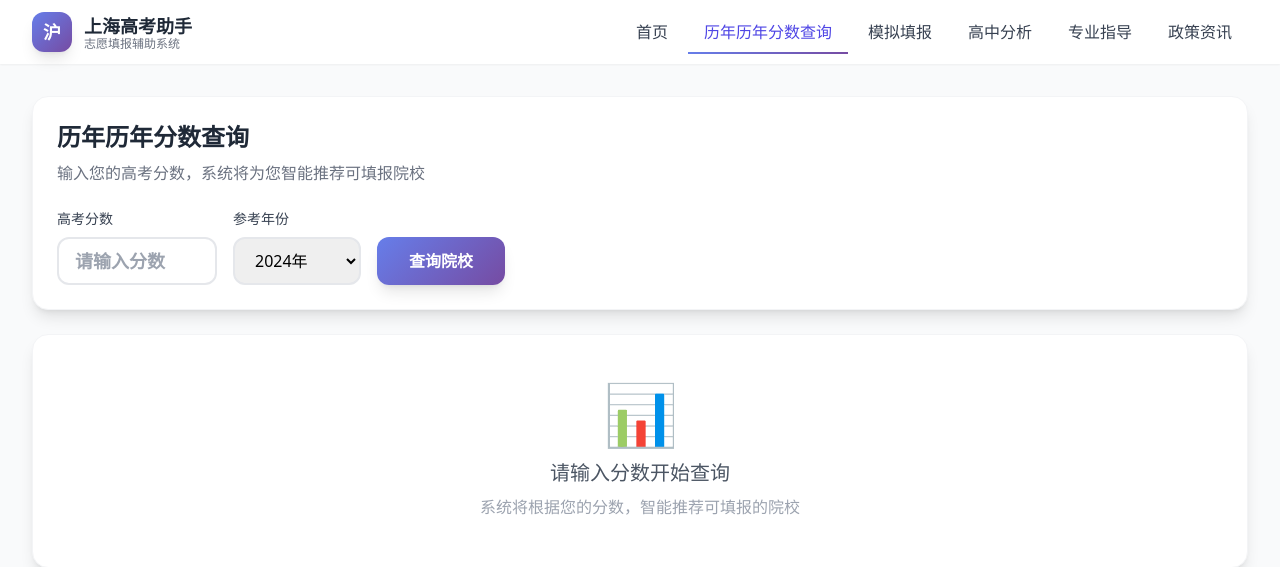
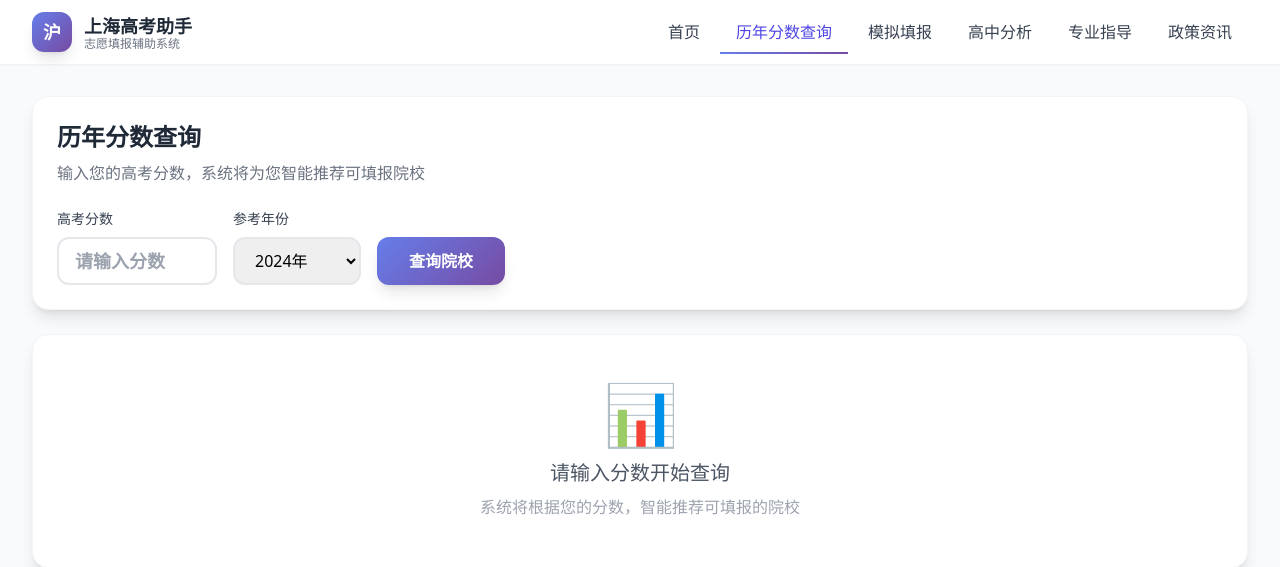
Before and after one commit to diaozy/SHGaoKao, a Flask app: page /query in a window 1280 px wide. Shown: the top 567 px of the page. Run offline with Flask 3, Linux system fonts and the light colour scheme; some libraries are stand-ins or nearby versions.

Commit message:
fix: 修复菜单名称重复问题

```diff
--- a/templates/major.html
+++ b/templates/major.html
@@ -88,7 +88,7 @@
                     <!-- 桌面导航 -->
                     <div class="hidden md:flex items-center space-x-1">
                         <a href="/" class="nav-item px-4 py-2 text-gray-700 font-medium hover:text-primary-600 transition-colors">首页</a>
-                        <a href="/query" class="nav-item px-4 py-2 text-gray-700 font-medium hover:text-primary-600 transition-colors">历年历年分数查询</a>
+                        <a href="/query" class="nav-item px-4 py-2 text-gray-700 font-medium hover:text-primary-600 transition-colors">历年分数查询</a>
                         <a href="/simulate" class="nav-item px-4 py-2 text-gray-700 font-medium hover:text-primary-600 transition-colors">模拟填报</a>
                         <a href="/school" class="nav-item px-4 py-2 text-gray-700 font-medium hover:text-primary-600 transition-colors">高中分析</a>
                         <a href="/major" class="nav-item active px-4 py-2 text-primary-600 font-medium">专业指导</a>
@@ -109,7 +109,7 @@
             <div v-show="mobileMenuOpen" class="md:hidden bg-white border-t border-gray-100">
                 <div class="px-4 py-3 space-y-1">
                     <a href="/" class="block px-4 py-2 rounded-lg text-gray-700 hover:bg-gray-50">首页</a>
-                    <a href="/query" class="block px-4 py-2 rounded-lg text-gray-700 hover:bg-gray-50">历年历年分数查询</a>
+                    <a href="/query" class="block px-4 py-2 rounded-lg text-gray-700 hover:bg-gray-50">历年分数查询</a>
                     <a href="/simulate" class="block px-4 py-2 rounded-lg text-gray-700 hover:bg-gray-50">模拟填报</a>
                     <a href="/school" class="block px-4 py-2 rounded-lg text-gray-700 hover:bg-gray-50">高中分析</a>
                     <a href="/major" class="block px-4 py-2 rounded-lg bg-primary-50 text-primary-600 font-medium">专业指导</a>
--- a/templates/news.html
+++ b/templates/news.html
@@ -106,7 +106,7 @@
                     <!-- 桌面导航 -->
                     <div class="hidden md:flex items-center space-x-1">
                         <a href="/" class="nav-item px-4 py-2 text-gray-700 font-medium hover:text-primary-600 transition-colors">首页</a>
-                        <a href="/query" class="nav-item px-4 py-2 text-gray-700 font-medium hover:text-primary-600 transition-colors">历年历年分数查询</a>
+                        <a href="/query" class="nav-item px-4 py-2 text-gray-700 font-medium hover:text-primary-600 transition-colors">历年分数查询</a>
                         <a href="/simulate" class="nav-item px-4 py-2 text-gray-700 font-medium hover:text-primary-600 transition-colors">模拟填报</a>
                         <a href="/school" class="nav-item px-4 py-2 text-gray-700 font-medium hover:text-primary-600 transition-colors">高中分析</a>
                         <a href="/major" class="nav-item px-4 py-2 text-gray-700 font-medium hover:text-primary-600 transition-colors">专业指导</a>
@@ -127,7 +127,7 @@
             <div v-show="mobileMenuOpen" class="md:hidden bg-white border-t border-gray-100">
                 <div class="px-4 py-3 space-y-1">
                     <a href="/" class="block px-4 py-2 rounded-lg text-gray-700 hover:bg-gray-50">首页</a>
-                    <a href="/query" class="block px-4 py-2 rounded-lg text-gray-700 hover:bg-gray-50">历年历年分数查询</a>
+                    <a href="/query" class="block px-4 py-2 rounded-lg text-gray-700 hover:bg-gray-50">历年分数查询</a>
                     <a href="/simulate" class="block px-4 py-2 rounded-lg text-gray-700 hover:bg-gray-50">模拟填报</a>
                     <a href="/school" class="block px-4 py-2 rounded-lg text-gray-700 hover:bg-gray-50">高中分析</a>
                     <a href="/major" class="block px-4 py-2 rounded-lg text-gray-700 hover:bg-gray-50">专业指导</a>
--- a/templates/query.html
+++ b/templates/query.html
@@ -3,7 +3,7 @@
 <head>
     <meta charset="UTF-8">
     <meta name="viewport" content="width=device-width, initial-scale=1.0">
-    <title>历年历年分数查询 - 上海高考志愿填报辅助系统</title>
+    <title>历年分数查询 - 上海高考志愿填报辅助系统</title>
     <!-- Tailwind CSS -->
     <script src="https://cdn.tailwindcss.com"></script>
     <!-- Vue 3 -->
@@ -82,7 +82,7 @@
                     </a>
                     <div class="hidden md:flex items-center space-x-1">
                         <a href="/" class="nav-item px-4 py-2 text-gray-700 font-medium hover:text-primary-600 transition-colors">首页</a>
-                        <a href="/query" class="nav-item active px-4 py-2 text-primary-600 font-medium">历年历年分数查询</a>
+                        <a href="/query" class="nav-item active px-4 py-2 text-primary-600 font-medium">历年分数查询</a>
                         <a href="/simulate" class="nav-item px-4 py-2 text-gray-700 font-medium hover:text-primary-600 transition-colors">模拟填报</a>
                         <a href="/school" class="nav-item px-4 py-2 text-gray-700 font-medium hover:text-primary-600 transition-colors">高中分析</a>
                         <a href="/major" class="nav-item px-4 py-2 text-gray-700 font-medium hover:text-primary-600 transition-colors">专业指导</a>
@@ -103,7 +103,7 @@
             <div v-show="mobileMenuOpen" class="md:hidden bg-white border-t border-gray-100">
                 <div class="px-4 py-3 space-y-1">
                     <a href="/" class="block px-4 py-2 rounded-lg text-gray-700 hover:bg-gray-50">首页</a>
-                    <a href="/query" class="block px-4 py-2 rounded-lg bg-primary-50 text-primary-600 font-medium">历年历年分数查询</a>
+                    <a href="/query" class="block px-4 py-2 rounded-lg bg-primary-50 text-primary-600 font-medium">历年分数查询</a>
                     <a href="/simulate" class="block px-4 py-2 rounded-lg text-gray-700 hover:bg-gray-50">模拟填报</a>
                     <a href="/school" class="block px-4 py-2 rounded-lg text-gray-700 hover:bg-gray-50">高中分析</a>
                     <a href="/major" class="block px-4 py-2 rounded-lg text-gray-700 hover:bg-gray-50">专业指导</a>
@@ -116,7 +116,7 @@
         <main class="max-w-7xl mx-auto px-4 sm:px-6 lg:px-8 py-8">
             <!-- 查询卡片 -->
             <div class="bg-white rounded-2xl shadow-lg border border-gray-100 p-6 mb-6">
-                <h1 class="text-2xl font-bold text-gray-800 mb-2">历年历年分数查询</h1>
+                <h1 class="text-2xl font-bold text-gray-800 mb-2">历年分数查询</h1>
                 <p class="text-gray-500 mb-6">输入您的高考分数，系统将为您智能推荐可填报院校</p>
 
                 <div class="flex flex-wrap gap-4 items-end">
--- a/templates/school.html
+++ b/templates/school.html
@@ -88,7 +88,7 @@
                     <!-- 桌面导航 -->
                     <div class="hidden md:flex items-center space-x-1">
                         <a href="/" class="nav-item px-4 py-2 text-gray-700 font-medium hover:text-primary-600 transition-colors">首页</a>
-                        <a href="/query" class="nav-item px-4 py-2 text-gray-700 font-medium hover:text-primary-600 transition-colors">历年历年分数查询</a>
+                        <a href="/query" class="nav-item px-4 py-2 text-gray-700 font-medium hover:text-primary-600 transition-colors">历年分数查询</a>
                         <a href="/simulate" class="nav-item px-4 py-2 text-gray-700 font-medium hover:text-primary-600 transition-colors">模拟填报</a>
                         <a href="/school" class="nav-item active px-4 py-2 text-primary-600 font-medium">高中分析</a>
                         <a href="/major" class="nav-item px-4 py-2 text-gray-700 font-medium hover:text-primary-600 transition-colors">专业指导</a>
@@ -109,7 +109,7 @@
             <div v-show="mobileMenuOpen" class="md:hidden bg-white border-t border-gray-100">
                 <div class="px-4 py-3 space-y-1">
                     <a href="/" class="block px-4 py-2 rounded-lg text-gray-700 hover:bg-gray-50">首页</a>
-                    <a href="/query" class="block px-4 py-2 rounded-lg text-gray-700 hover:bg-gray-50">历年历年分数查询</a>
+                    <a href="/query" class="block px-4 py-2 rounded-lg text-gray-700 hover:bg-gray-50">历年分数查询</a>
                     <a href="/simulate" class="block px-4 py-2 rounded-lg text-gray-700 hover:bg-gray-50">模拟填报</a>
                     <a href="/school" class="block px-4 py-2 rounded-lg bg-primary-50 text-primary-600 font-medium">高中分析</a>
                     <a href="/major" class="block px-4 py-2 rounded-lg text-gray-700 hover:bg-gray-50">专业指导</a>
--- a/templates/simulate.html
+++ b/templates/simulate.html
@@ -81,7 +81,7 @@
                     <!-- 桌面导航 -->
                     <div class="hidden md:flex items-center space-x-1">
                         <a href="/" class="nav-item px-4 py-2 text-gray-700 font-medium hover:text-primary-600 transition-colors">首页</a>
-                        <a href="/query" class="nav-item px-4 py-2 text-gray-700 font-medium hover:text-primary-600 transition-colors">历年历年分数查询</a>
+                        <a href="/query" class="nav-item px-4 py-2 text-gray-700 font-medium hover:text-primary-600 transition-colors">历年分数查询</a>
                         <a href="/simulate" class="nav-item active px-4 py-2 text-primary-600 font-medium">模拟填报</a>
                         <a href="/school" class="nav-item px-4 py-2 text-gray-700 font-medium hover:text-primary-600 transition-colors">高中分析</a>
                         <a href="/major" class="nav-item px-4 py-2 text-gray-700 font-medium hover:text-primary-600 transition-colors">专业指导</a>
@@ -102,7 +102,7 @@
             <div v-show="mobileMenuOpen" class="md:hidden bg-white border-t border-gray-100">
                 <div class="px-4 py-3 space-y-1">
                     <a href="/" class="block px-4 py-2 rounded-lg text-gray-700 hover:bg-gray-50">首页</a>
-                    <a href="/query" class="block px-4 py-2 rounded-lg text-gray-700 hover:bg-gray-50">历年历年分数查询</a>
+                    <a href="/query" class="block px-4 py-2 rounded-lg text-gray-700 hover:bg-gray-50">历年分数查询</a>
                     <a href="/simulate" class="block px-4 py-2 rounded-lg bg-primary-50 text-primary-600 font-medium">模拟填报</a>
                     <a href="/school" class="block px-4 py-2 rounded-lg text-gray-700 hover:bg-gray-50">高中分析</a>
                     <a href="/major" class="block px-4 py-2 rounded-lg text-gray-700 hover:bg-gray-50">专业指导</a>
--- a/templates/sources.html
+++ b/templates/sources.html
@@ -81,7 +81,7 @@
                     <!-- 桌面导航 -->
                     <div class="hidden md:flex items-center space-x-1">
                         <a href="/" class="nav-item px-4 py-2 text-gray-700 font-medium hover:text-primary-600 transition-colors">首页</a>
-                        <a href="/query" class="nav-item px-4 py-2 text-gray-700 font-medium hover:text-primary-600 transition-colors">历年历年分数查询</a>
+                        <a href="/query" class="nav-item px-4 py-2 text-gray-700 font-medium hover:text-primary-600 transition-colors">历年分数查询</a>
                         <a href="/simulate" class="nav-item px-4 py-2 text-gray-700 font-medium hover:text-primary-600 transition-colors">模拟填报</a>
                         <a href="/school" class="nav-item px-4 py-2 text-gray-700 font-medium hover:text-primary-600 transition-colors">高中分析</a>
                         <a href="/major" class="nav-item px-4 py-2 text-gray-700 font-medium hover:text-primary-600 transition-colors">专业指导</a>
@@ -102,7 +102,7 @@
             <div v-show="mobileMenuOpen" class="md:hidden bg-white border-t border-gray-100">
                 <div class="px-4 py-3 space-y-1">
                     <a href="/" class="block px-4 py-2 rounded-lg text-gray-700 hover:bg-gray-50">首页</a>
-                    <a href="/query" class="block px-4 py-2 rounded-lg text-gray-700 hover:bg-gray-50">历年历年分数查询</a>
+                    <a href="/query" class="block px-4 py-2 rounded-lg text-gray-700 hover:bg-gray-50">历年分数查询</a>
                     <a href="/simulate" class="block px-4 py-2 rounded-lg text-gray-700 hover:bg-gray-50">模拟填报</a>
                     <a href="/school" class="block px-4 py-2 rounded-lg text-gray-700 hover:bg-gray-50">高中分析</a>
                     <a href="/major" class="block px-4 py-2 rounded-lg text-gray-700 hover:bg-gray-50">专业指导</a>
```
